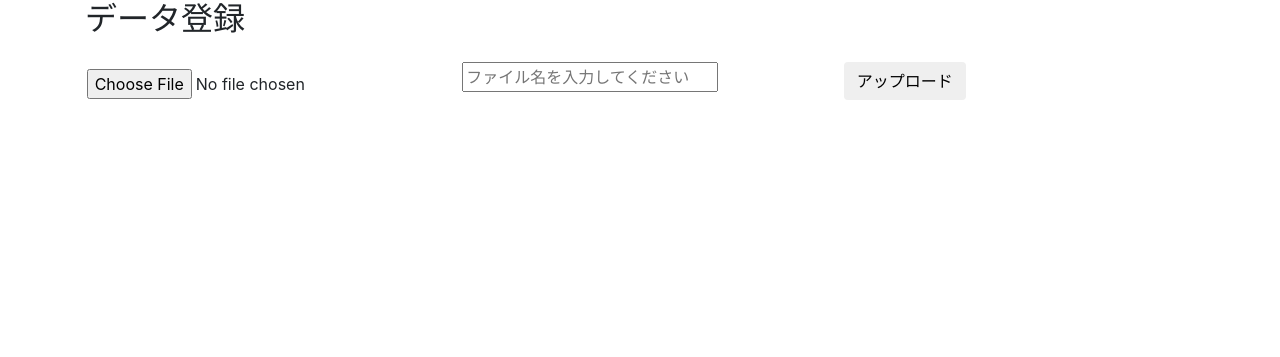
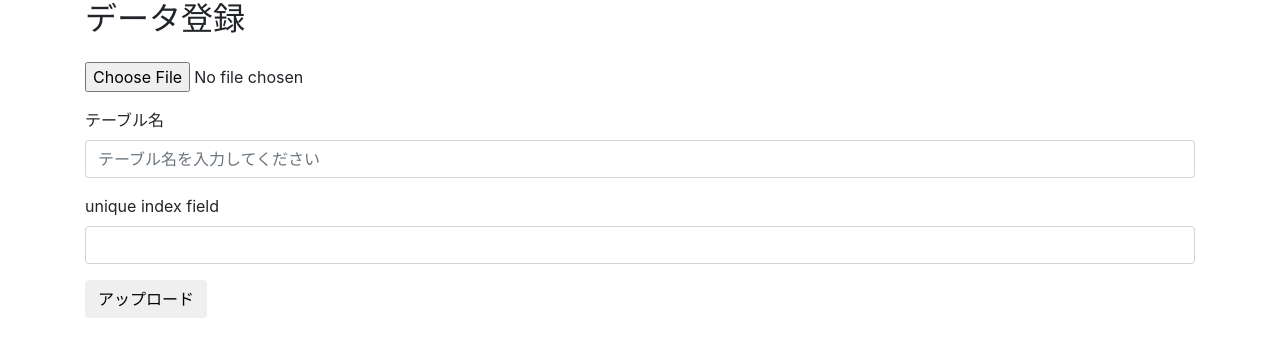
Before and after one commit to meshidenn/doc_classifier, a Flask app: page /upload in a window 1280 px wide. Shown: the part 56-413 px from the top of the page. Run offline with Flask 2, Linux system fonts and the light colour scheme; some libraries are stand-ins or nearby versions.

Commit message:
add check view for data and config

```diff
--- a/app.py
+++ b/app.py
@@ -1,4 +1,5 @@
 from flask import Flask, request, make_response, jsonify, render_template, request, session, redirect, flash
+from flask_paginate import Pagination, get_page_parameter
 import json
 import numpy as np
 import os
@@ -39,14 +40,38 @@ def top():
     configs = sorted([str(config[0]) for config in configs])
     return render_template('index.html', names=configs)
 
+
+@app.route('/<config_name>', methods=['GET'])
+def config_content(config_name):
+    ses = Session()
+    config = ses.query(Config).filter(Config.name == config_name).one()
+    config_content = config.toDict()
+    return render_template('config.html', config=config_content)
+
+
+
 @app.route('/upload', methods=['GET'])
 def upload_viewer():
     return render_template('upload.html')
 
 
-@app.route('/data_list', methods=['GET'])
-def data_list():
-    return render_template('list.html')
+@app.route('/data', methods=['GET'])
+def get_data_list():
+    meta = MetaData(bind=ENGINE, reflect=True)
+    tables = list(meta.tables)
+    datas = sorted([str(table) for table in tables if table != 'config'])
+    return render_template('data_list.html', names=datas)
+
+
+@app.route('/data/<table_name>', methods=['GET'])
+def get_data_content(table_name):
+    data = pd.read_sql_table(table_name, ENGINE)
+    page = request.args.get(get_page_parameter(), type=int, default=1)
+    column = data.columns
+    content = data.values
+    res = content[(page - 1)* 10: page*10]
+    pagination = Pagination(page=page, total=len(content), per_page=10, css_framework="bootstrap4")
+    return render_template('data.html', header=column, values=res, pagination=pagination)
 
 
 @app.route('/model_config', methods=['GET'])
@@ -156,24 +181,20 @@ def upload_multipart():
         make_response(jsonify({'result': 'uploadfile is required.'}))
 
     file = request.files['uploadfile']
-    filename = request.form['filename']
-    if not(filename):
-        flash('ファイル名が指定されていません', "alert alert-danger")
+    tablename = request.form['tablename']
+    key = request.form['key']
+    if not(tablename):
+        flash('テーブル名が指定されていません', "alert alert-danger")
         return redirect('/upload')
 
+    if not(key):
+        flash('primary keyが指定されていません', "alert alert-danger")
+
     df = pd.read_csv(file, header=0)
-    print(df.head(3))
-    df.to_sql(filename, ENGINE, index=False)
+    df.to_sql(tablename, ENGINE, index=False)
+    ENGINE.execute('create unique index uindex on {}({})'.format(tablename, key))
     flash("ファイルをデータベースに保存しました", "alert alert-success")
     return redirect('/upload')
-
-
-@app.route('/file_list', methods=['GET'])
-def get_file_list():
-    meta = MetaData(bind=ENGINE, reflect=True)
-    tables = list(meta.tables)
-    datas = sorted([str(table) for table in tables if table != 'config'])
-    return render_template('files.html', names=datas)
 
 
 @app.route('/save_config', methods=['POST'])
@@ -187,8 +208,6 @@ def save_model_config():
     ses = Session()
     ses.add(Config(name=config_name, algo=model_name, hyper=hyper_parameter))
     flash('登録に成功しました', "alert alert-success")
-    ses.commit()
-    ses.close()
     return redirect('/model_config')
 
 
--- a/model.py
+++ b/model.py
@@ -8,7 +8,7 @@ class Config(Base):
     __tablename__ = 'config'
 
     id = Column(Integer, primary_key=True)
-    name = Column(String)
+    name = Column(String, unique=True)
     algo = Column(String)
     hyper = Column(Text)
 
--- a/templates/files.html
+++ b/templates/data_list.html
@@ -7,7 +7,7 @@
 {% block content %}
 <ul>
     {% for name in names %}
-    <li>{{ name }}</li>
+        <li><a href="/data/{{ name }}">{{ name }}</a></li>
     {% endfor %}
 </ul>
 {% endblock %}
--- a/templates/index.html
+++ b/templates/index.html
@@ -7,7 +7,7 @@ config一覧
 {% block content %}
 <ul>
     {% for name in names %}
-    <li>{{ name }}</li>
+        <li><a href="/{{ name }}">{{ name }}</a></li>
     {% endfor %}
 </ul>
 {% endblock %}
--- a/templates/layout.html
+++ b/templates/layout.html
@@ -22,7 +22,7 @@
         <div class="collapse navbar-collapse" id="navmenu1">
             <div class="navbar-nav">
                 <a class="nav-item nav-link" href="/upload">データ登録</a>
-                <a class="nav-item nav-link" href="/file_list">データ一覧</a>
+                <a class="nav-item nav-link" href="/data">データ一覧</a>
                 <a class="nav-item nav-link" href="/model_config">モデル設定</a>
                 <a class="nav-item nav-link" href="/model_learn">モデル学習</a>
                 <a class="nav-item nav-link" href="/model_setup">モデル読み込み</a>
--- a/templates/upload.html
+++ b/templates/upload.html
@@ -6,21 +6,20 @@
 
 {% block content %}
 
-<div class="row">
-    <div class="col s8 offset-s2">
 <form id="upload_form" action="/upload_data" method="post" enctype="multipart/form-data">
-            <div class="file-field input-filed row">
-                <div class="btn col s2">
+    <div class="form-group">
         <input type="file" name="uploadfile">
     </div>
-                <div class="file-path-wrapper col s4">
-                    <input type="text" placeholder="ファイル名を入力してください" name="filename">
+    <div class="form-group">
+        <label for="tablename">テーブル名</label>
+        <input type="text" class="form-control" id="tablename"  placeholder="テーブル名を入力してください" name="tablename">
     </div>
-                <div class="col s2">
+    <div class="form-group">
+        <label for="key">unique index field</label>
+        <input type="text" class="form-control" id="key" name="key">
+    </div>
+    <div class="form-group">
         <button class="btn waves-effect waves-light blue" type="submit">アップロード</button>
     </div>
-            </div>
 </form>
-    </div>
-</div>
 {% endblock %}
```
Also changed, not shown: templates/config.html (added, +16 -0 lines), templates/data.html (added, +30 -0 lines), README.md. Lines whose indentation alone changed are shown as unchanged.
